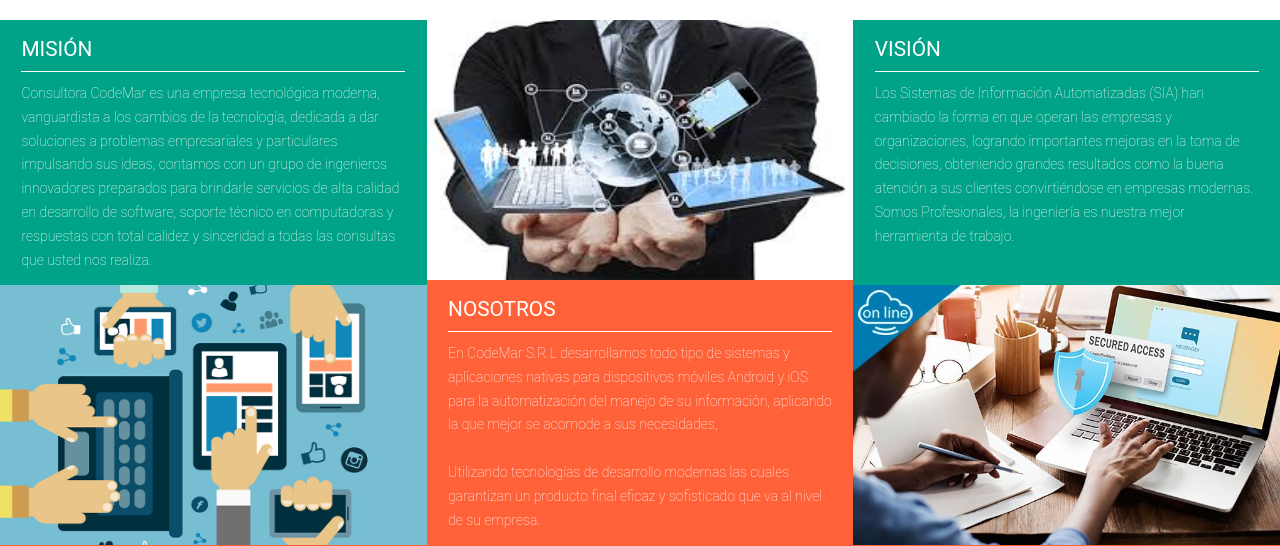
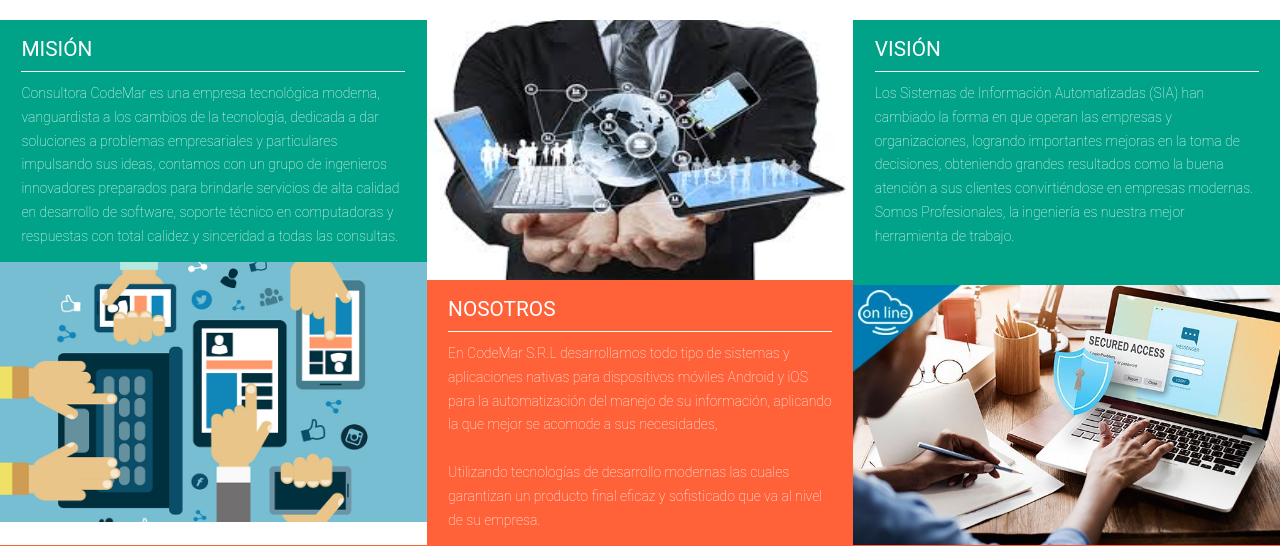
Before and after one commit to juanjavierlimachi/PaginaWebCodemar, a Django app: template pagina/templates/inicio/inicio.html in a window 1280 px wide; the page is wider, and only the part inside the window is pictured. Shown: the part 790-1336 px from the top of that part. Run offline with Django 3.2, Linux system fonts and the light colour scheme; the template is opened without the code that fills it: values that come from a table or form of the project are taken from there, others are empty; data comes from the database, SQL or seed files in the repository; both versions use the stored data as it was after the commit; some libraries are stand-ins or nearby versions; some web fonts are replaced.

Commit message:
vercion0.6

```diff
--- a/pagina/templates/inicio/inicio.html
+++ b/pagina/templates/inicio/inicio.html
@@ -159,7 +159,7 @@
               <div class="about-grid-info">
                 <h4><a href="#">Misión</a></h4>
                 <p>
-                  Consultora CodeMar es una empresa tecnológica moderna, vanguardista a los cambios de la tecnología, dedicada a dar soluciones a problemas empresariales y particulares impulsando sus ideas, contamos con un grupo de ingenieros innovadores preparados para brindarle servicios de alta calidad en desarrollo de software, soporte técnico en computadoras y respuestas con total calidez y sinceridad a todas las consultas que usted nos realiza.
+                  Consultora CodeMar es una empresa tecnológica moderna, vanguardista a los cambios de la tecnología, dedicada a dar soluciones a problemas empresariales y particulares impulsando sus ideas, contamos con un grupo de ingenieros innovadores preparados para brindarle servicios de alta calidad en desarrollo de software, soporte técnico en computadoras y respuestas con total calidez y sinceridad a todas las consultas.
                 </p>
               </div>
               <div class="about-grid-pic">
```
Also changed, not shown: db.sqlite3.
